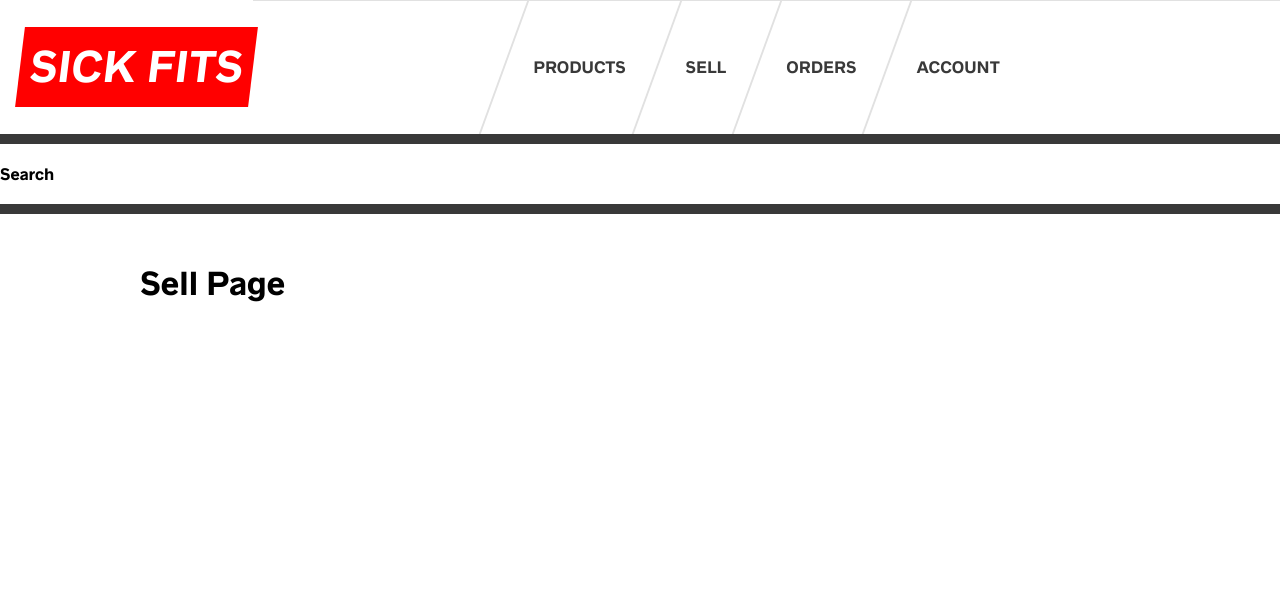
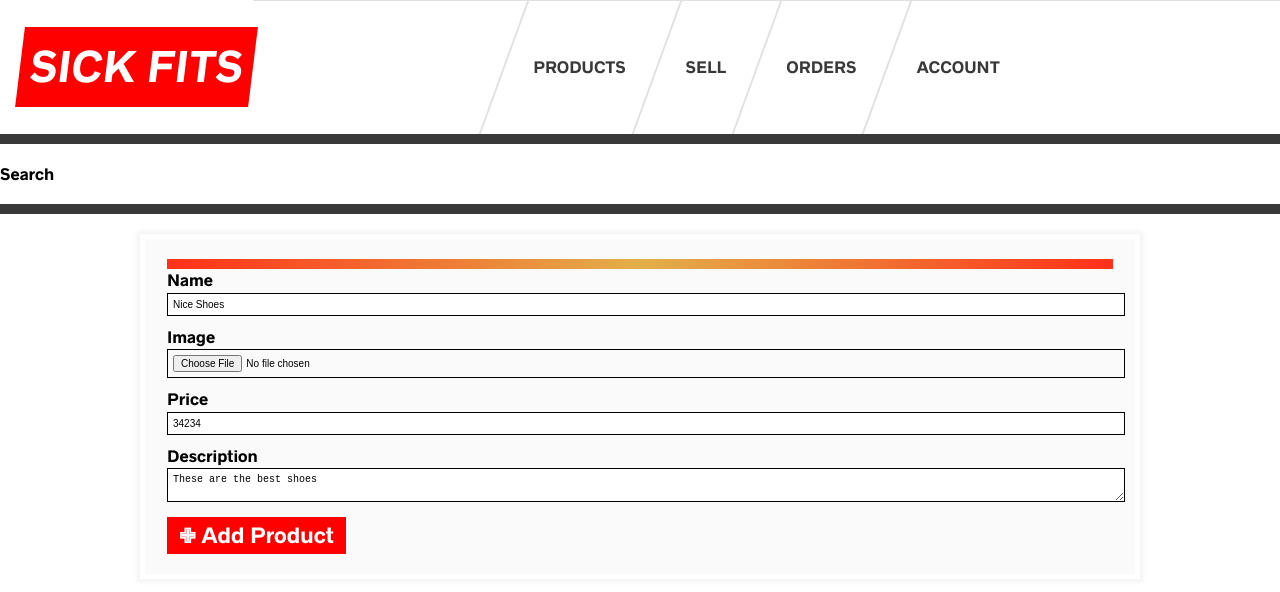
Before and after one commit to Marknjo/sickfits-lab, a Next.js app in the folder frontend/: page /sell in a window 1280 px wide. Shown: the top 592 px of the page. Built offline with nearby package versions, Linux system fonts and the light colour scheme.

Commit message:
feat(frontend): add product form styled

```diff
--- /dev/null
+++ b/frontend/components/products/CreateProduct.tsx
@@ -0,0 +1,96 @@
+import { FormEvent } from 'react'
+import useForm from '../../lib/hooks/useForm'
+import { Form } from '../styles'
+
+interface FormOutputs {
+  name: string
+  price: number
+  description: string
+}
+
+const CreateProduct = () => {
+  const {
+    inputs,
+    inputChangeHandler,
+    textAreaChangeHandler,
+    // clearForm,
+    // resetForm,
+  } = useForm<FormOutputs>({
+    name: 'Nice Shoes',
+    price: 34234,
+    description: 'These are the best shoes',
+  })
+
+  const submitHandler = (event: FormEvent<HTMLFormElement>) => {
+    event.preventDefault()
+
+    console.table(inputs)
+  }
+
+  return (
+    <Form method='POST' onSubmit={submitHandler}>
+      <fieldset>
+        <label>
+          Name
+          <input
+            required
+            aria-required
+            id='name'
+            type='text'
+            name='name'
+            value={inputs.name}
+            placeholder='product title'
+            onChange={inputChangeHandler}
+          />
+        </label>
+
+        <label>
+          Image
+          <input
+            required
+            aria-required
+            id='image'
+            type='file'
+            name='image'
+            onChange={inputChangeHandler}
+          />
+        </label>
+
+        <label>
+          Price
+          <input
+            required
+            aria-required
+            id='price'
+            type='text'
+            name='price'
+            value={inputs.price}
+            placeholder='100'
+            onChange={inputChangeHandler}
+          />
+        </label>
+
+        <label>
+          Description
+          <textarea
+            id='description'
+            name='description'
+            value={inputs.description}
+            placeholder='Add your Description'
+            onChange={textAreaChangeHandler}
+          ></textarea>
+        </label>
+
+        {/* <button onClick={clearForm} type='button'>
+          Clear Form
+        </button>
+        <button onClick={resetForm} type='reset'>
+          Reset Form
+        </button> */}
+        <button type='submit'>&#x2719; Add Product</button>
+      </fieldset>
+    </Form>
+  )
+}
+
+export default CreateProduct
--- a/frontend/components/styles/Form.js
+++ b/frontend/components/styles/Form.js
@@ -12,7 +12,7 @@ const loading = keyframes`
   }
 `;
 
-const Form = styled.form`
+export const Form = styled.form`
   box-shadow: 0 0 5px 3px rgba(0, 0, 0, 0.05);
   background: rgba(0, 0, 0, 0.02);
   border: 5px solid white;
@@ -70,5 +70,3 @@ const Form = styled.form`
     }
   }
 `;
-
-export default Form;
--- a/frontend/components/styles/index.ts
+++ b/frontend/components/styles/index.ts
@@ -2,3 +2,4 @@ export { Item } from './ItemStyles'
 export { Title } from './Title'
 export { PriceTag } from './PriceTag'
 export { NavStyles } from './NavStyles'
+export { Form } from './Form'
--- /dev/null
+++ b/frontend/lib/hooks/useForm.tsx
@@ -0,0 +1,67 @@
+import { FormEvent, SyntheticEvent, useState } from 'react'
+
+// interface FormInputsOptions {
+//   [key: string]: string | number | boolean | File
+// }
+
+// export interface FormOutputs<T> {
+//   inputs: T
+//   inputChangeHandler: (event: HTMLInputElement) => void
+//   textAreaChangeHandler: (event: HTMLTextAreaElement) => void
+//   resetForm: () => void
+//   clearForm: () => void
+// }
+
+function useForm<T extends object>(options: T) {
+  const [inputs, setInputs] = useState<T>(options || {})
+
+  function formInputHandler<E>(event: FormEvent<E>): void {
+    // @ts-ignore
+    let { value, name, type } = event.currentTarget
+
+    if (type === 'number') {
+      // @ts-ignore
+      value = parseInt(value, 10)
+    }
+
+    if (type === 'file') {
+      //@ts-ignore
+      ;[value] = event.currentTarget.files
+    }
+
+    setInputs({
+      ...inputs,
+      [name]: value,
+    })
+  }
+
+  function inputChangeHandler(event: FormEvent<HTMLInputElement>): void {
+    formInputHandler<HTMLInputElement>(event)
+  }
+
+  function textAreaChangeHandler(event: FormEvent<HTMLTextAreaElement>): void {
+    formInputHandler<HTMLTextAreaElement>(event)
+  }
+
+  const resetForm = () => {
+    setInputs(options)
+  }
+
+  const clearForm = () => {
+    const blankState = Object.fromEntries(
+      Object.entries(inputs).map(([key, _]) => [key, ''])
+    )
+
+    setInputs(blankState as T)
+  }
+
+  return {
+    inputs,
+    inputChangeHandler,
+    textAreaChangeHandler,
+    resetForm,
+    clearForm,
+  }
+}
+
+export default useForm
--- a/frontend/pages/sell.tsx
+++ b/frontend/pages/sell.tsx
@@ -1,7 +1,9 @@
+import CreateProduct from '../components/products/CreateProduct'
+
 export default function SellPage() {
   return (
-    <div>
-      <h1>Sell Page</h1>
-    </div>
-  );
+    <main>
+      <CreateProduct />
+    </main>
+  )
 }
```
